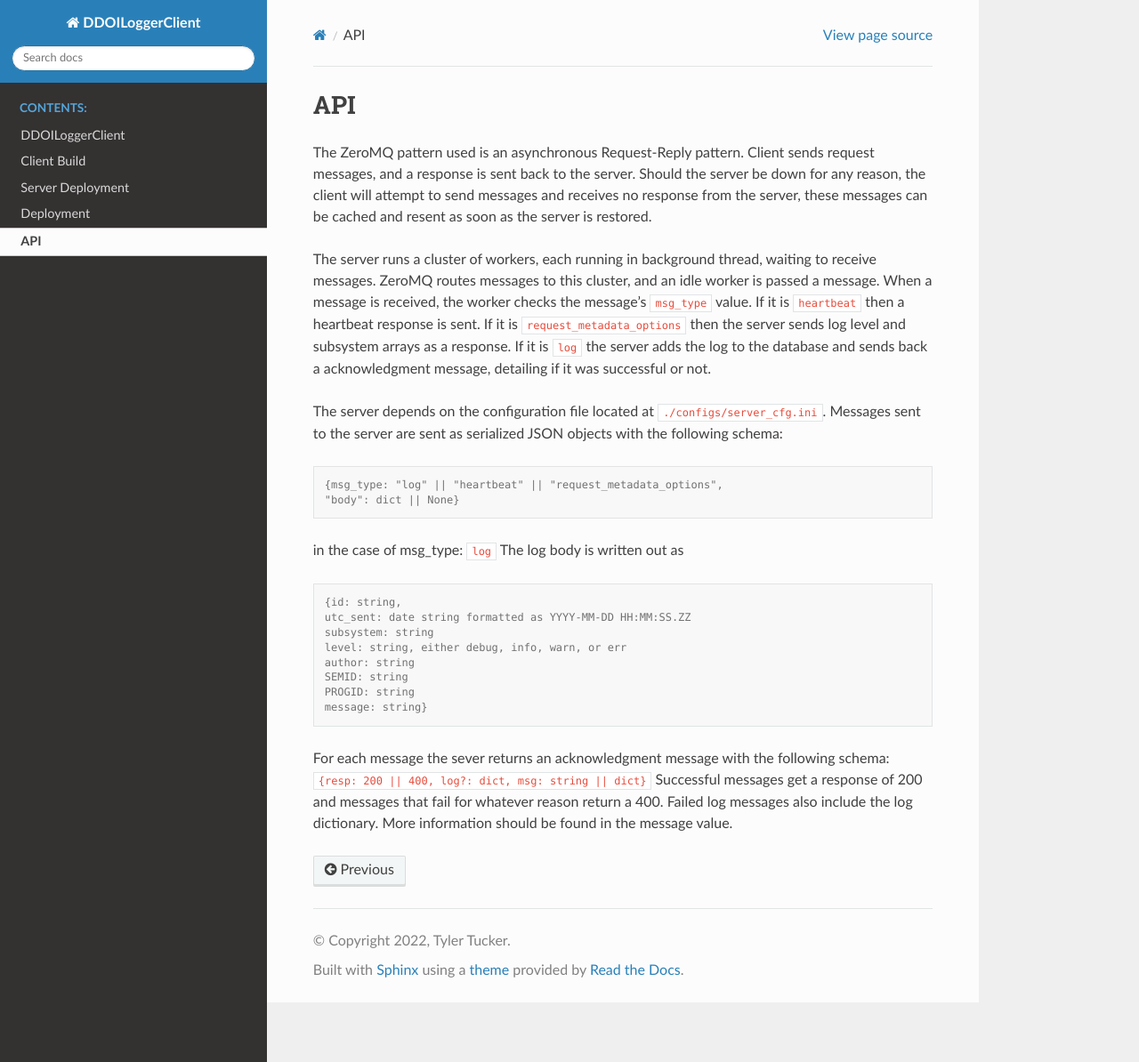
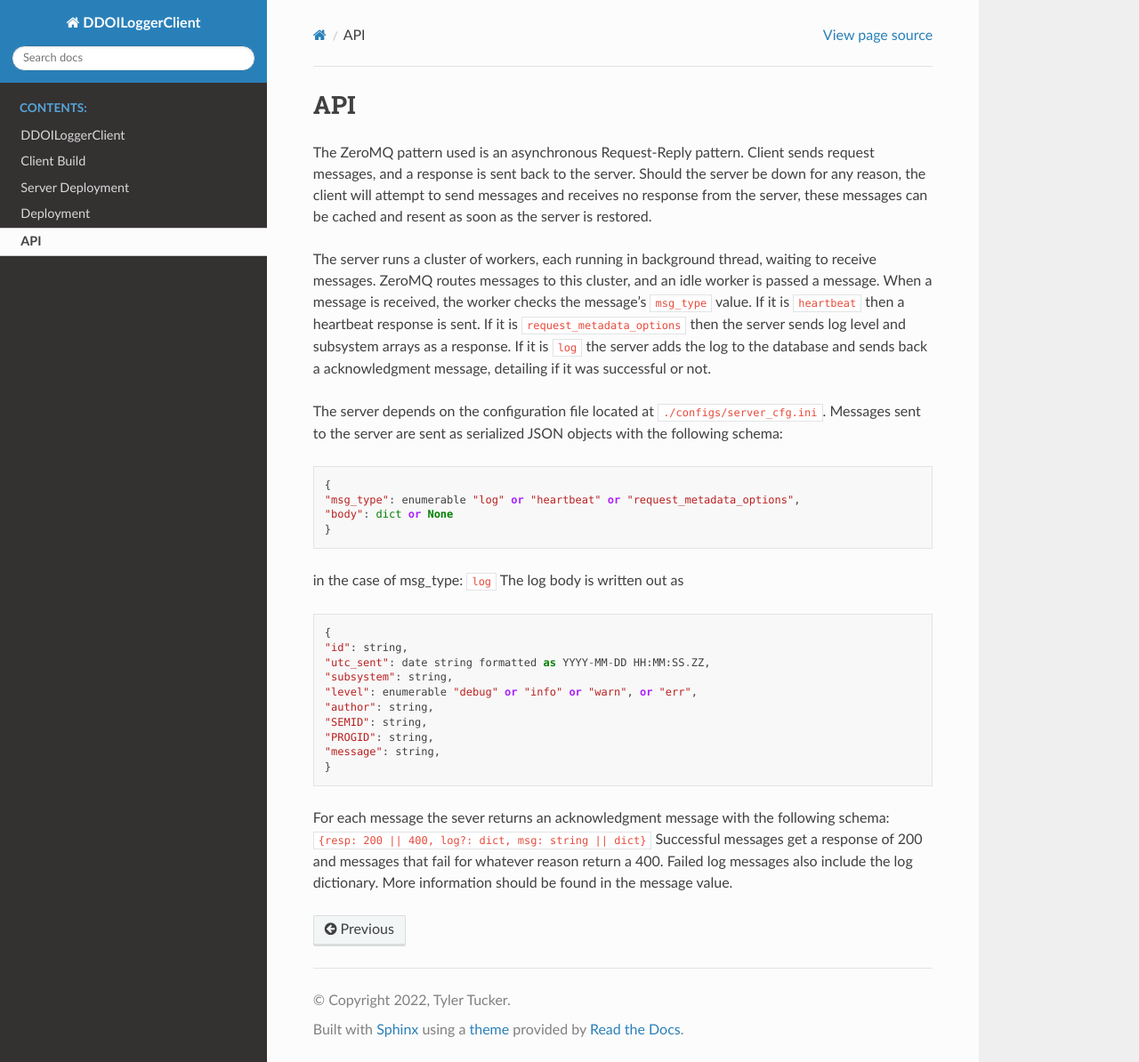
Before and after one commit to KeckObservatory/DDOILoggerClient, a Sphinx documentation site: the page built from docs/api.rst, in a window 1280 px wide and 1194 px high. Shown: the whole window at 89% size. Built offline with Sphinx 7.4.7 and the Read the Docs theme 2.0.0, drawn with Linux system fonts in a browser that asks for light colours.

Commit message:
using python code blocks

```diff
--- a/docs/api.rst
+++ b/docs/api.rst
@@ -26,24 +26,28 @@ The server depends on the configuration file located at
 Messages sent to the server are sent as serialized
 JSON objects with the following schema:
 
-.. code-block:: console
+.. code-block:: python
 
-    {msg_type: "log" || "heartbeat" || "request_metadata_options",
-    "body": dict || None}
+    {
+    "msg_type": enumerable "log" or "heartbeat" or "request_metadata_options",
+    "body": dict or None
+    }
 
 in the case of msg_type: ``log``
 The log body is written out as
 
-.. code-block:: console
+.. code-block:: python
 
-    {id: string,
-    utc_sent: date string formatted as YYYY-MM-DD HH:MM:SS.ZZ
-    subsystem: string
-    level: string, either debug, info, warn, or err
-    author: string
-    SEMID: string
-    PROGID: string
-    message: string}
+    {
+    "id": string,
+    "utc_sent": date string formatted as YYYY-MM-DD HH:MM:SS.ZZ,
+    "subsystem": string,
+    "level": enumerable "debug" or "info" or "warn", or "err",
+    "author": string,
+    "SEMID": string,
+    "PROGID": string,
+    "message": string,
+    }
 
 
 For each message the sever returns an acknowledgment message with the following schema:
--- a/docs/conf.py
+++ b/docs/conf.py
@@ -31,7 +31,8 @@ release = '0.1'
 # extensions coming with Sphinx (named 'sphinx.ext.*') or your custom
 # ones.
 extensions = [
-    'sphinx.ext.autodoc'
+    'sphinx.ext.autodoc',
+    'sphinx-jsonschema',
 ]
 
 # Add any paths that contain templates here, relative to this directory.
```
Also changed, not shown: 7 other files.
